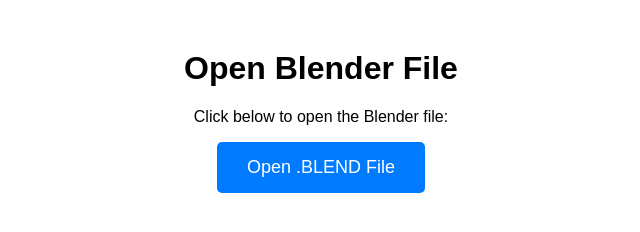
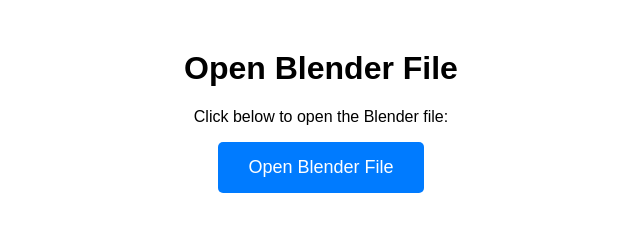
Before and after one commit to TiggySkibbles32/Blender_Thing, a plain HTML site: page index.html in a window 1280 px wide. Shown: the full height of the page, 319-959 px from the left. Drawn offline with Linux system fonts and the light colour scheme.

Commit message:
Update index.html

```diff
--- a/index.html
+++ b/index.html
@@ -27,12 +27,14 @@
 <body>
     <h1>Open Blender File</h1>
     <p>Click below to open the Blender file:</p>
-    <button class="button" onclick="openBlenderFile()">Open .BLEND File</button>
+    <button class="button" onclick="openBlenderFile()">Open Blender File</button>
 
     <script>
         function openBlenderFile() {
-            // For macOS (you can adjust the path if needed)
+            // Use file:// protocol to access local files
             const filePath = 'file:///Users/nicschl/Japanese%20Architecture.blend';
+
+            // Attempt to open the file in Blender via default app
             window.location.href = filePath;
         }
     </script>
```
